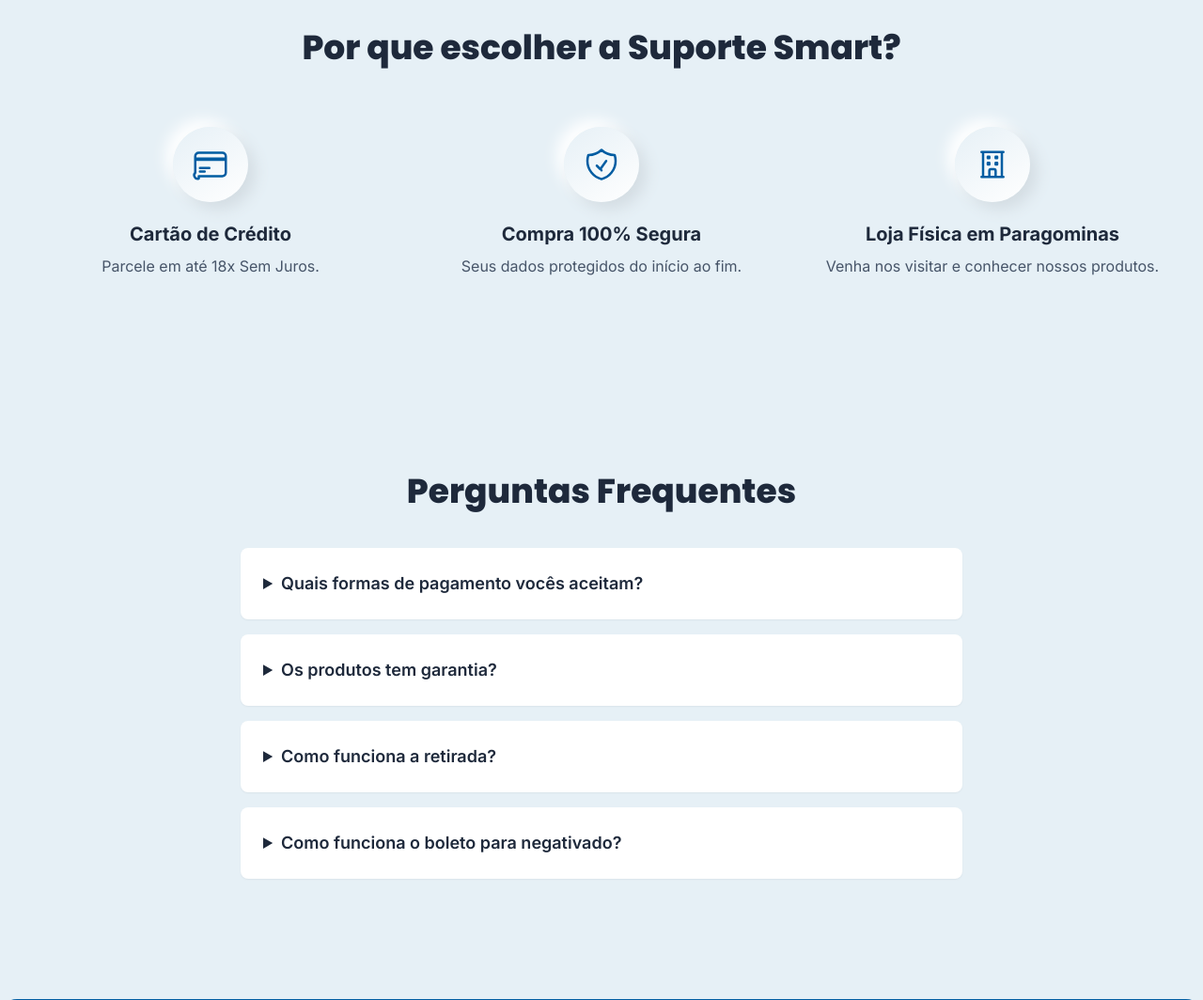
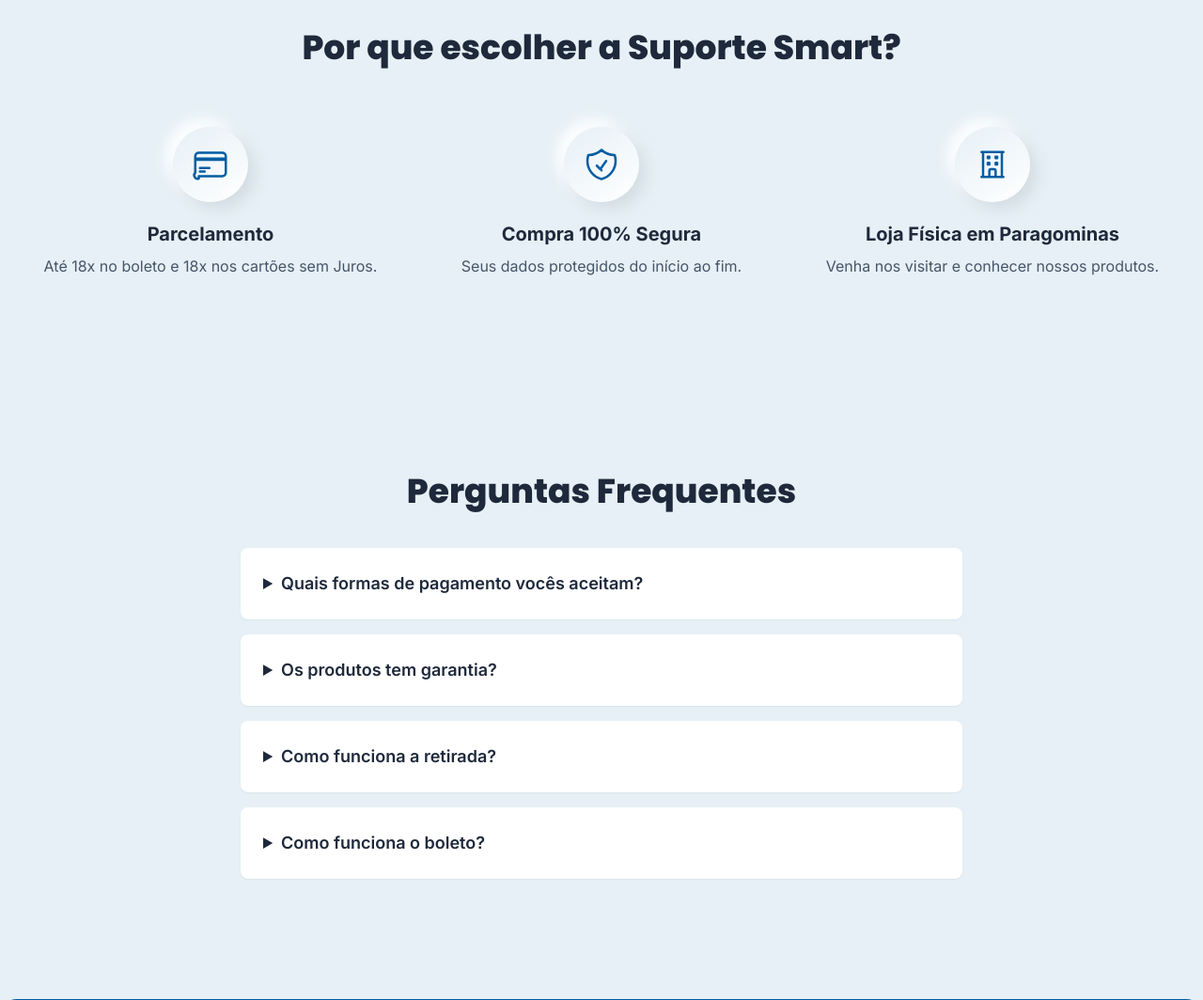
Before and after one commit to Click-facil/Suporte-Smart-Paragominas, a Flask app: page / in a window 1280 px wide. Shown: the part 4435-5499 px from the top of the page at 94% size. Run offline with Flask 3, Linux system fonts and the light colour scheme; some libraries are stand-ins or nearby versions.

Commit message:
Ajuste de diferenciais e perguntas frequentes

```diff
--- a/templates/index.html
+++ b/templates/index.html
@@ -136,8 +136,8 @@
                     <div class="differentiator-icon">
                         <svg xmlns="http://www.w3.org/2000/svg" fill="none" viewBox="0 0 24 24" stroke-width="1.5" stroke="currentColor"><path stroke-linecap="round" stroke-linejoin="round" d="M2.25 8.25h19.5M2.25 9h19.5m-16.5 5.25h6m-6 2.25h3m-3.75 3h15a2.25 2.25 0 002.25-2.25V6.75A2.25 2.25 0 0019.5 4.5h-15a2.25 2.25 0 00-2.25 2.25v10.5A2.25 2.25 0 004.5 21z" /></svg>
                     </div>
-                    <h3 class="text-xl font-bold text-slate-800 mt-5 mb-2">Cartão de Crédito</h3>
-                    <p class="text-slate-600">Parcele em até 18x Sem Juros.</p>
+                    <h3 class="text-xl font-bold text-slate-800 mt-5 mb-2">Parcelamento</h3>
+                    <p class="text-slate-600">Até 18x no boleto e 18x nos cartões sem Juros.</p>
                 </div>
                 <!-- Diferencial 2 -->
                 <div class="differentiator-item animate-on-scroll" style="animation-delay: 100ms;">
@@ -178,8 +178,8 @@
                     <p class="text-slate-600 mt-4">Você pode retirar seu produto diretamente em nossa loja física em Paragominas. A confirmação é feita diretamente pelo WhatsApp após a compra.</p>
                 </details>
                 <details class="bg-white p-6 rounded-lg shadow-sm cursor-pointer">
-                    <summary class="font-semibold text-lg text-slate-800">Como funciona o boleto para negativado?</summary>
-                    <p class="text-slate-600 mt-4">O processo envolve uma análise de crédito simplificada e, se aprovado, você pode parcelar o valor do aparelho em até 18 boletos mensais.</p>
+                    <summary class="font-semibold text-lg text-slate-800">Como funciona o boleto?</summary>
+                    <p class="text-slate-600 mt-4">A compra de celulares no boleto, pode ser realizada mediante análise dos dados do cliente (aprova negativado), com entradas de 20% a 50% do valor do aparelho, e dividindo o restante em 8x, 12x ou 18x, com parcelas a cada 14 dias. A análise é feita presencialmente na loja.</p>
                 </details>
             </div>
         </section>
```
Also changed, not shown: templates/product_page.html (+48 -0 lines).
